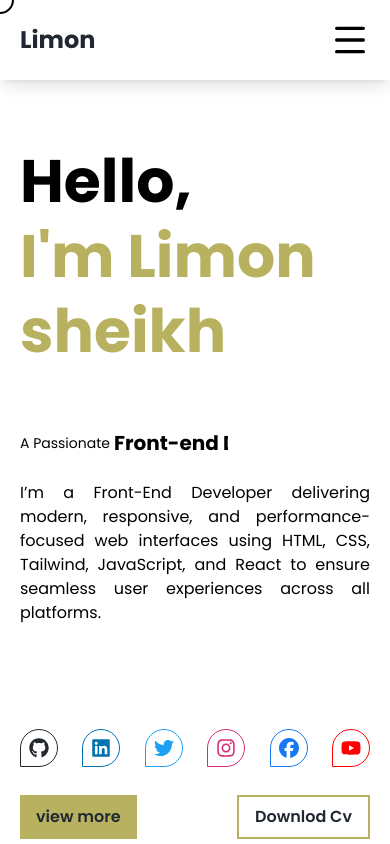
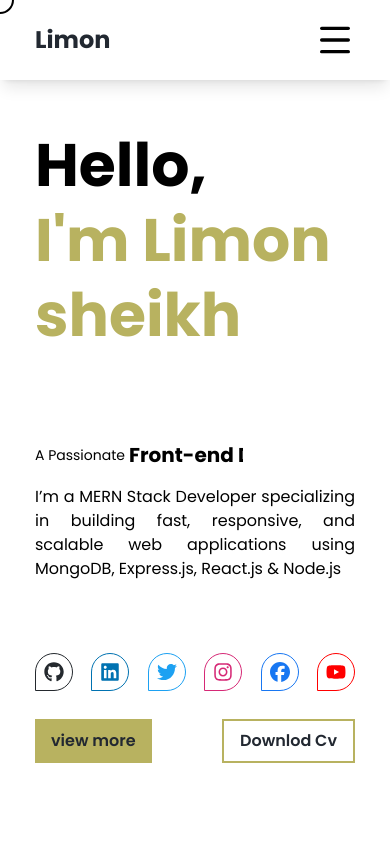
Before and after one commit to Limon-sheikh/My-portfolio, a React (Vite) app in the folder my-website/: page / in a window 390 px wide. Shown: the top 844 px of the page. Built offline with nearby package versions, Linux system fonts and the light colour scheme.

Commit message:
small device rresponsive

```diff
--- a/my-website/src/data/hero.js
+++ b/my-website/src/data/hero.js
@@ -11,8 +11,8 @@ const heroData = [
     sheikh: "sheikh",
     title: "A Passionate",
     titleName: "Front-end Developer ",
-    // description: "I’m a MERN Stack Developer specializing in building fast, responsive, and scalable web applications using MongoDB, Express.js, React.js & Node.js ",
-    description: "I’m a Front-End Developer delivering modern, responsive, and performance-focused web interfaces using HTML, CSS, Tailwind, JavaScript, and React to ensure seamless user experiences across all platforms.",
+    description: "I’m a MERN Stack Developer specializing in building fast, responsive, and scalable web applications using MongoDB, Express.js, React.js & Node.js ",
+    // description: "I’m a Front-End Developer delivering modern, responsive, and performance-focused web interfaces using HTML, CSS, Tailwind, JavaScript, and React to ensure seamless user experiences across all platforms.",
     // description: "I design and build user-friendly websites using React.js, Tailwind CSS and modern technologies.",
     buttonText: "View My Work",
     image:heroImage,
--- a/my-website/src/pages/Hero.jsx
+++ b/my-website/src/pages/Hero.jsx
@@ -15,8 +15,8 @@ const Home = () => {
       <div className="container mx-auto min-h-[calc(100vh-80px)] md:flex flex-col justify-center       sm:bg-pink-400">
         <div id="wraper" className="px-5 md:px-0 md:grid md:grid-cols-12     sm:bg-green-500 ">
 
-          <div className="flex flex-col md:col-span-6     sm:bg-yellow-300 ">
-            <div className="pt-16 sm:pt-16 md:pt-20 lg:pt-12       sm:bg-yellow-600 ">
+          <div className="pt-10 xxs:pt-12 flex flex-col md:col-span-6      sm:bg-yellow-300 ">
+            <div className="sm:bg-yellow-600 ">
               <h1 className="text-6xl md:text-6xl lg:text-7xl font-bold leading-tight ">
                 {hello} <br />
                 <span className="text-accent ">{limon}</span>
@@ -24,7 +24,7 @@ const Home = () => {
                 <span className="text-accent ">{sheikh}</span>
               </h1>
               {/* typewriter */}
-              <div className="flex items-center flex-wrap gap-1 sm:gap-2 py-1 mt-14      sm:bg-red-300">
+              <div className="mt-10 xxs:pt-12 flex items-center flex-wrap gap-1 py-1      sm:bg-red-300">
                 <span className="text-[14px] sm:text-base">{title}</span>
                 <div className="w-56 sm:w-72 md:w-[16.5rem] flex items-center overflow-hidden overw whitespace-nowrap">
                   <div className="inline-block">
@@ -32,11 +32,10 @@ const Home = () => {
                   </div>
                 </div>
               </div>
-              <p className="pt-5 text-justify text-base">{description}</p>
+              <p className="pt-3 text-justify text-base">{description}</p>
             </div>
 
-
-            <div className="mt-24 sm:bg-yellow-900 ">
+            <div className="mt-16 sm:bg-yellow-900 ">
               <div className="grid grid-flow-col justify-between md:justify-start md:gap-6 py-2">
                 {socials.map((social, index) => (
                   <a
@@ -68,7 +67,6 @@ const Home = () => {
                 ))}
               </div>
 
-
               <div className="flex justify-between md:justify-start md:gap-16 pt-5 pb-10   sm:bg-orange-800">
                 <Button
                   title="view more"
@@ -87,11 +85,10 @@ const Home = () => {
             </div>
           </div>
 
-
-          <div className="hidden md:block md:col-span-6   bg-blue-400">d
-            {/* <div className="h-[100%] w-[100%]">
+          <div className="hidden md:block md:col-span-6   bg-blue-400">
+            <div className="h-[100%] w-[100%]">
               <img src={image} alt="hero image" className="w-[100%] h-[100%]" />
-            </div> */}
+            </div>
 
           </div>
         </div>
--- a/my-website/tailwind.config.js
+++ b/my-website/tailwind.config.js
@@ -3,8 +3,17 @@ export default {
   content: [ "./index.html","./src/**/*.{js,ts,jsx,tsx}",],
 
   theme: {
+    screens: {
+      'xxs': '360px', // Very small devices
+      'xs': '450px',  // Small phones
+      'xm': '500px',  // Medium phones
+      'sm': '640px',  // Default Tailwind small
+      // 'md': '768px',
+      // 'lg': '1024px',
+      // 'xl': '1280px',
+      // '2xl': '1536px',
+    },
     extend: {
-
       colors: {
         primary: "#1E293B",     // Dark blue
         secondary: "#3B82F6",   // Sky blue
```
